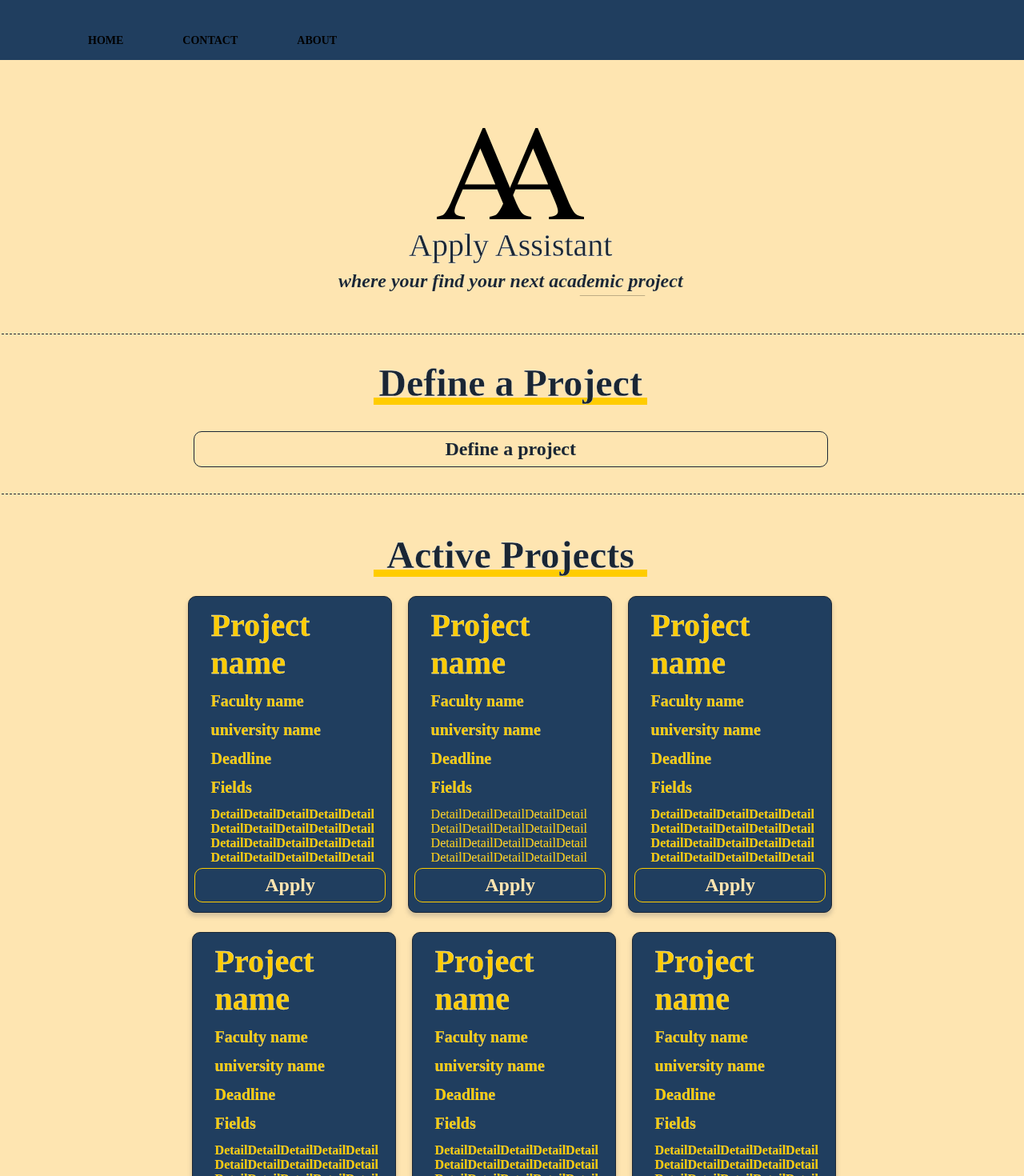
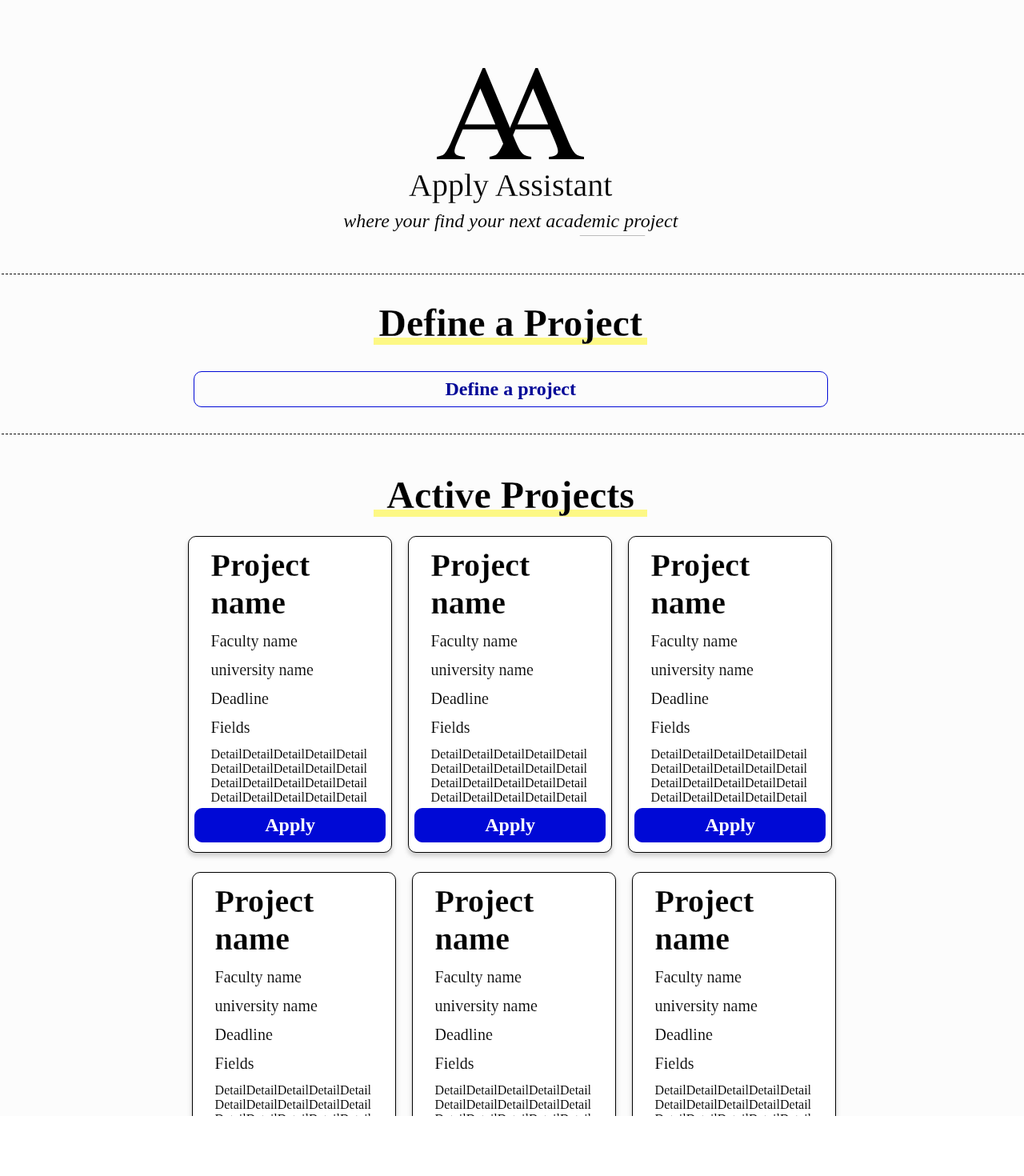
Before and after one commit to m-moasa/ApplyAssistant, a website built with Parcel: page index.html in a window 1280 px wide. Shown: the whole page at 80% size. After the commit the page ends 1395 px from the top, so only its background shows below. Built offline with nearby package versions, Linux system fonts and the light colour scheme; a web font is replaced by a local one.

Commit message:
back the colors and remove tabs

```diff
--- a/global.css
+++ b/global.css
@@ -15,13 +15,10 @@ body {
   --font-size-29xl: 48px;
 
   /* Colors */
-  /* Theme color : https://colorhunt.co/palette/1a2634203e5fffcc00fee5b1 */
   --color-white: #fff;
   --color-black: #000;
-  --color-darkBlue: #1A2634;
-  --color-mediumblue-100: #203E5F;
-  --color-yellow:#FFCC00;
-  --color-Beige: #FEE5B1;
+  --color-mediumblue-100: #0009d6;
+  --color-yellow: rgba(255, 247, 56, 0.6);
 
   /* Gaps */
   --gap-smi: 13px;
--- a/index.css
+++ b/index.css
@@ -11,13 +11,11 @@
   width: 184px;
   height: 114px;
   flex-shrink: 0;
-
 }
 .apply-assistant {
   margin: 0;
   position: relative;
   font-size: inherit;
-  color: var(--color-darkBlue);
   font-weight: 400;
   font-family: inherit;
   -webkit-text-stroke: 0.3px #fff;
@@ -28,7 +26,6 @@
   align-items: center;
   justify-content: flex-start;
   gap: 9px;
-  /* color: var(--color-darkBlue); */
 }
 .where-your-find-container {
   position: absolute;
@@ -37,7 +34,6 @@
   display: inline-block;
   width: 432px;
   -webkit-text-stroke: 0.1px #fff;
-  color: var(--color-darkBlue);
 }
 .frame-child {
   position: absolute;
@@ -51,14 +47,12 @@
   width: 432px;
   height: 31px;
   flex-shrink: 0;
-  color: var(--color-darkBlue);
 }
 .frame-group,
 .frame-wrapper {
   display: flex;
   flex-direction: column;
   justify-content: flex-start;
-
 }
 .frame-wrapper {
   align-items: flex-end;
@@ -67,11 +61,10 @@
 .frame-group {
   align-items: center;
   gap: 8px;
-
 }
 .frame-item {
   position: relative;
-  border-top: 0.5px dashed var(--color-darkBlue);
+  border-top: 0.5px dashed var(--color-black);
   box-sizing: border-box;
   width: 1422.5px;
   height: 0.5px;
@@ -88,7 +81,6 @@
 .define-a-project {
   margin: 0;
   position: absolute;
-  color: var(--color-darkBlue);
   top: 0;
   left: 6px;
   font-size: inherit;
@@ -106,7 +98,6 @@
 .define-a-project1,
 .frame-container {
   font-family: var(--font-times-new-roman);
-
 }
 .frame-container {
   height: 55px;
@@ -117,18 +108,17 @@
   justify-content: flex-start;
   text-align: center;
   font-size: var(--font-size-29xl);
-  color: var(--color-darkBlue);
+  color: var(--color-black);
 }
 .define-a-project1 {
   position: relative;
   font-size: var(--font-size-5xl);
-  color:var(--color-darkBlue);
+  color: #000697;
   text-align: left;
 }
-
 .define-a-project-wrapper {
   cursor: pointer;
-  border: 1px solid var(--color-darkBlue);
+  border: 1px solid var(--color-mediumblue-100);
   padding: 8px 314px;
   background-color: transparent;
   border-radius: var(--br-3xs);
@@ -137,21 +127,13 @@
   flex-direction: row;
   align-items: flex-start;
   justify-content: flex-start;
-
-}
-.define-a-project-wrapper:hover{
-  animation: 1s ease 0s 1 normal both shadow-drop-bottom;
-  opacity: 1;
-  background-color: var(--color-mediumblue-100);
-  color: var(--color-Beige);
 }
 .define-a-project-wrapper:hover {
   animation: 1s ease 0s 1 normal both shadow-drop-bottom;
   opacity: 1;
-  color: var(--color-darkBlue);
 }
 .define-a-project-wrapper:active {
-  background-color:var(--color-yellow);
+  background-color: rgba(0, 8, 213, 0.2);
 }
 .line-parent {
   display: flex;
@@ -159,13 +141,11 @@
   align-items: center;
   justify-content: flex-start;
   gap: 33px;
-
 }
 .active-projects {
   margin: 0;
   position: absolute;
   top: 0;
-  color: var(--color-darkBlue);
   left: 16px;
   font-size: inherit;
   font-weight: 700;
@@ -179,29 +159,24 @@
   flex-direction: column;
   align-items: center;
   justify-content: flex-start;
-
 }
 .project {
   margin: 0;
-  color: var(--color-yellow);
 }
 .project-name {
   position: relative;
   font-size: var(--font-size-21xl);
   -webkit-text-stroke: 0.3px #fff;
-  color: var(--color-yellow);
 }
 .faculty-name {
   position: relative;
   -webkit-text-stroke: 0.2px #fff;
-  color: var(--color-yellow);
 }
 .detaildetaildetaildetaildetail {
   position: relative;
   font-size: var(--font-size-base);
   display: inline-block;
   width: 198px;
-  color: var(--color-yellow);
   -webkit-text-stroke: 0.1px #fff;
 }
 .project-name-parent {
@@ -215,13 +190,12 @@
   position: relative;
   font-size: var(--font-size-5xl);
   font-family: var(--font-times-new-roman);
-  /* color: var(--color-white); */
-  color: var(--color-Beige);
+  color: var(--color-white);
   text-align: left;
 }
 .apply-wrapper {
   cursor: pointer;
-  border: 1px solid var(--color-yellow);
+  border: 1px solid var(--color-mediumblue-100);
   padding: var(--padding-6xs) var(--padding-68xl);
   background-color: var(--color-mediumblue-100);
   border-radius: var(--br-3xs);
@@ -230,26 +204,13 @@
   flex-direction: row;
   align-items: flex-start;
   justify-content: flex-start;
-
 }
-.apply-wrapper:active{
-  animation: 1s ease 0s 1 normal both shadow-drop-bottom;
-  opacity: 1;
-  background-color: var(--color-yellow);
-}
-
-.apply-wrapper :hover {
-  animation: 1s ease 0s 1 normal both shadow-drop-bottom;
-  opacity: 1;
-  color: var(--color-darkBlue);
-}
-
 .detaildetaildetaildetaildetail5,
 .faculty-name1,
 .frame-section,
 .project-name1 {
   font-family: var(--font-times-new-roman);
-  color: var(--color-darkBlue);
+  color: var(--color-black);
   text-align: left;
 }
 .frame-section {
@@ -257,10 +218,9 @@
   top: 0;
   left: 0;
   border-radius: var(--br-3xs);
-  /* background-color: var(--color-white); */
-  background-color: var(--color-mediumblue-100);
+  background-color: var(--color-white);
   box-shadow: 0 4px 5px 1px rgba(105, 105, 105, 0.25);
-  border: 1px solid var(--color-darkBlue);
+  border: 1px solid var(--color-black);
   box-sizing: border-box;
   height: 396px;
   overflow: hidden;
@@ -277,7 +237,6 @@
   position: relative;
   font-size: var(--font-size-21xl);
   -webkit-text-stroke: 0.3px #fff;
-  color: var(--color-yellow);
 }
 .detaildetaildetaildetaildetail5,
 .faculty-name1 {
@@ -295,10 +254,9 @@
   top: 420px;
   left: 5px;
   border-radius: var(--br-3xs);
-  /* background-color: var(--color-white); */
-  background-color: var(--color-mediumblue-100);
+  background-color: var(--color-white);
   box-shadow: 0 4px 5px 1px rgba(105, 105, 105, 0.25);
-  border: 1px solid var(--color-darkBlue);
+  border: 1px solid var(--color-black);
   box-sizing: border-box;
   height: 396px;
   overflow: hidden;
@@ -323,10 +281,9 @@
   top: 0;
   left: 275px;
   border-radius: var(--br-3xs);
-  /* background-color: var(--color-white); */
-  background-color: var(--color-mediumblue-100);
+  background-color: var(--color-white);
   box-shadow: 0 4px 5px 1px rgba(105, 105, 105, 0.25);
-  border: 1px solid var(--color-darkBlue);
+  border: 1px solid var(--color-black);
   box-sizing: border-box;
   height: 396px;
   overflow: hidden;
@@ -337,7 +294,7 @@
   justify-content: space-between;
   text-align: left;
   font-size: var(--font-size-xl);
-  color: var(--color-darkBlue);
+  color: var(--color-black);
   font-family: var(--font-times-new-roman);
 }
 .frame-parent3 {
@@ -349,10 +306,9 @@
 .frame-parent5 {
   position: absolute;
   border-radius: var(--br-3xs);
-  /* background-color: var(--color-white); */
-  background-color: var(--color-mediumblue-100);
+  background-color: var(--color-white);
   box-shadow: 0 4px 5px 1px rgba(105, 105, 105, 0.25);
-  border: 1px solid var(--color-darkBlue);
+  border: 1px solid var(--color-black);
   box-sizing: border-box;
   height: 396px;
   overflow: hidden;
@@ -367,7 +323,7 @@
   left: 550px;
   text-align: left;
   font-size: var(--font-size-xl);
-  color: var(--color-darkBlue);
+  color: var(--color-black);
   font-family: var(--font-times-new-roman);
 }
 .frame-parent5 {
@@ -401,64 +357,12 @@
 }
 .search-result-page {
   position: relative;
-  /* background-color: #fcfcfc;  */   /*It was great but I changed it based on the overall theme*/
-  background-color:var(--color-Beige);
+  background-color: #fcfcfc;
   width: 100%;
   height: 1395px;
   overflow: hidden;
   text-align: center;
   font-size: var(--font-size-21xl);
-  color: var(--color-darkBlue);
+  color: var(--color-black);
   font-family: var(--font-times-new-roman);
 }
-
-body {
-	margin: 0;
-	background:var(--color-mediumblue-100);
-	font-family: var(--font-times-new-roman);
-	font-weight: bold;
-
-}
-
-nav {/*done*/
-  float: left;
-}
-
-nav ul {/*done*/
-  margin: 10;
-  padding: 8;
-  list-style:armenian;
-}
-
-nav li {/*done*/
-  display: inline-block;
-  margin-left: 70px;
-  padding-top: 25px;
-  position: relative;
-}
-
-nav a {
-  color:  #000;
-  text-decoration: none;
-  text-transform: uppercase;
-  font-size: 14px;
-}
-
-nav a:hover {
-  color: var(--color-darkBlue);
-}
-
-nav a::before {
-  content: '';
-  display: block;
-  height: 5px;
-  background-color:  #000;
-  position: absolute;
-  top: 0;
-  width: 0%;
-  transition: all ease-in-out 250ms;
-}
-
-nav a:hover::before {
-  width: 100%;
-}
--- a/index.html
+++ b/index.html
@@ -10,13 +10,6 @@
       href="https://fonts.googleapis.com/css2?family=Times New Roman:ital,wght@0,400;0,700;1,400&display=swap"
     />
   </head>
-  <nav>
-    <ul>
-      <li><a href="#">Home</a></li>
-      <li><a href="#">Contact</a></li>
-      <li><a href="#">About</a></li>
-    </ul>
-  </nav>
   <body>
     <div class="search-result-page">
       <div class="frame-parent">
```
